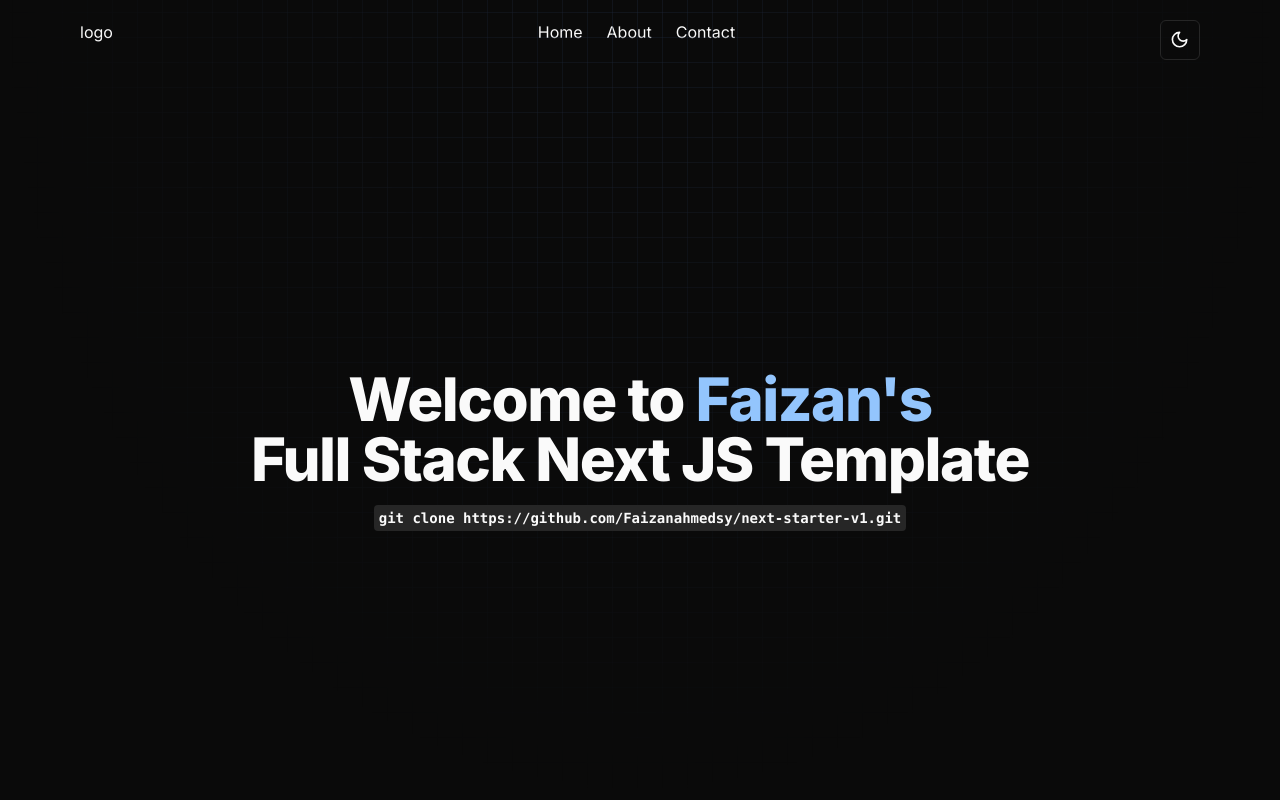
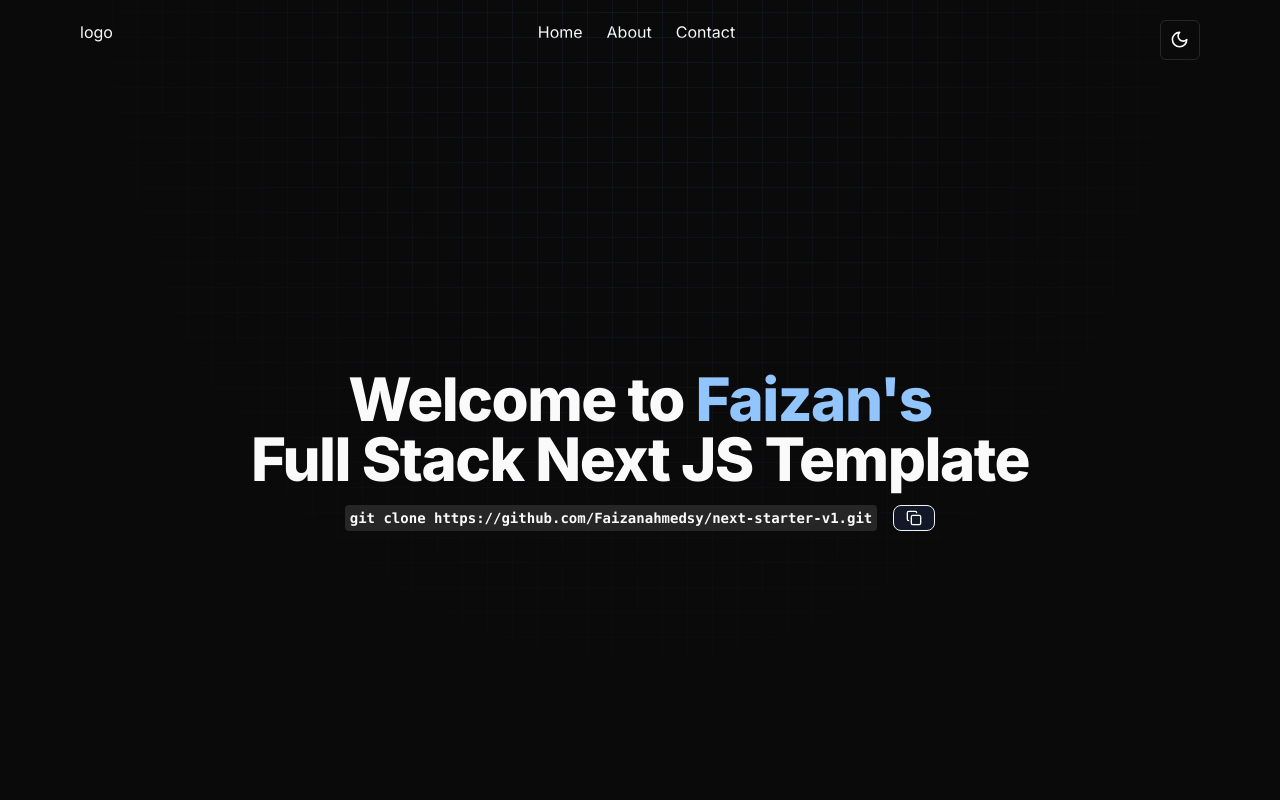
Before and after one commit to Faizanahmedsy/next-starter-v1, a Next.js app: page / in a window 1280 px wide. Shown: the top 800 px of the page. Built offline with nearby package versions, Linux system fonts and the light colour scheme; no server answers.

Commit message:
added copy button

```diff
--- a/package.json
+++ b/package.json
@@ -15,6 +15,7 @@
     "axios": "^1.7.2",
     "class-variance-authority": "^0.7.0",
     "clsx": "^2.1.1",
+    "framer-motion": "^11.2.11",
     "lucide-react": "^0.395.0",
     "next": "14.2.4",
     "next-themes": "^0.3.0",
--- /dev/null
+++ b/src/components/modules/copy-btn.tsx
@@ -0,0 +1,58 @@
+"use client";
+import { SITE_CONFIG } from "@/lib/constants/site-config";
+import { motion, AnimatePresence } from "framer-motion";
+import { Check, Copy } from "lucide-react";
+import React, { useEffect, useState } from "react";
+
+const CopyBtn = () => {
+  const [copied, setCopied] = useState(false);
+  const variants = {
+    hidden: { opacity: 0, scale: 0.5 },
+    visible: { opacity: 1, scale: 1 },
+  };
+
+  useEffect(() => {
+    if (copied) {
+      setTimeout(() => {
+        setCopied(false);
+      }, 1000);
+    }
+  }, [copied]);
+
+  return (
+    <motion.button
+      whileTap={{ scale: 0.9, opacity: 0.8 }}
+      onClick={() => {
+        navigator.clipboard.writeText(SITE_CONFIG.cloneLink);
+        setCopied(!copied);
+      }}
+      className="rounded-lg border border-gray-100  bg-gray-900 px-3 text-white"
+    >
+      <AnimatePresence mode="wait" initial={false}>
+        {copied ? (
+          <motion.span
+            key="checkmark"
+            variants={variants}
+            initial="hidden"
+            animate="visible"
+            exit="hidden"
+          >
+            <Check size={16} />
+          </motion.span>
+        ) : (
+          <motion.span
+            key="copy"
+            variants={variants}
+            initial="hidden"
+            animate="visible"
+            exit="hidden"
+          >
+            <Copy size={16} />
+          </motion.span>
+        )}
+      </AnimatePresence>
+    </motion.button>
+  );
+};
+
+export default CopyBtn;
--- a/src/components/modules/hero.tsx
+++ b/src/components/modules/hero.tsx
@@ -1,7 +1,10 @@
+import { Copy } from "lucide-react";
 import BackgroundGrid from "../custom/background-grid";
 import H1 from "../shared/H1";
 import { TextCode } from "../shared/TextCode";
 import Section from "../shared/section";
+import CopyBtn from "./copy-btn";
+import { SITE_CONFIG } from "@/lib/constants/site-config";
 
 type Props = {};
 
@@ -17,9 +20,11 @@ export default function HeroSection({}: Props) {
           </span>{" "}
           <br /> Full Stack Next JS Template
         </H1>
-        <TextCode>
-          git clone https://github.com/Faizanahmedsy/next-starter-v1.git
-        </TextCode>
+        <div className="flex gap-4">
+          <TextCode>{SITE_CONFIG.cloneLink}</TextCode>
+
+          <CopyBtn />
+        </div>
       </div>
     </Section>
   );
--- /dev/null
+++ b/src/lib/constants/site-config.ts
@@ -0,0 +1,5 @@
+export const SITE_CONFIG = Object.freeze({
+  title: "My Site",
+  description: "My site description",
+  cloneLink: "git clone https://github.com/Faizanahmedsy/next-starter-v1.git",
+} as const);
```
Also changed, not shown: 1 other file (tests, documents, lock files or other folders).
